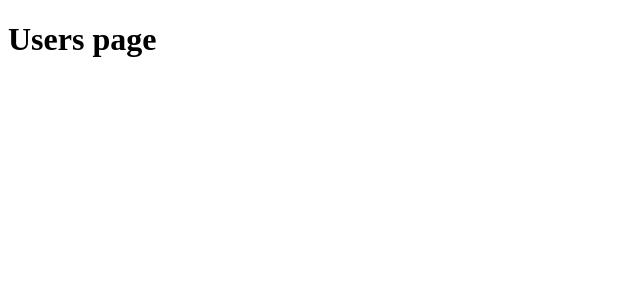
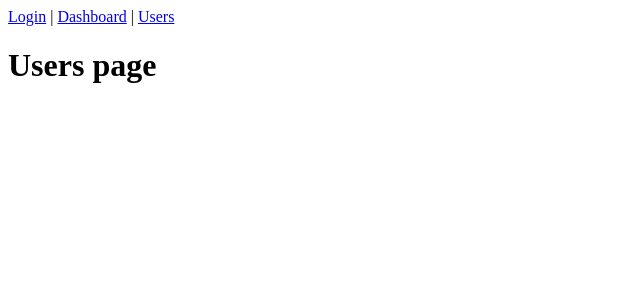
Before and after one commit to Trifonix/first-react-admin-panel-app, a React (Vite) app in the folder client-app/: page /users in a window 1280 px wide. Shown: the top 300 px of the page, without its empty margins (0-640 px from the left). Built offline with nearby package versions, Linux system fonts and the light colour scheme.

Commit message:
add Header component

```diff
--- a/client-app/src/App.tsx
+++ b/client-app/src/App.tsx
@@ -1,4 +1,5 @@
 import { BrowserRouter, Routes, Route } from "react-router-dom";
+import Header from "./components/Header";
 import Dashboard from "./pages/Dashboard";
 import Login from "./pages/Login";
 import UserDetails from "./pages/UserDetails";
@@ -7,6 +8,7 @@ import Users from "./pages/Users";
 function App() {
   return (
     <BrowserRouter>
+      <Header />
       <Routes>
         <Route path="/" element={<Login />} />
         <Route path="/dashboard" element={<Dashboard />} />
--- /dev/null
+++ b/client-app/src/components/Header.tsx
@@ -0,0 +1,13 @@
+import { Link } from "react-router-dom";
+
+function Header() {
+  return (
+    <nav>
+      <Link to="/">Login</Link>{" | "}
+      <Link to="/dashboard">Dashboard</Link>{" | "}
+      <Link to="/users">Users</Link>
+    </nav>
+  );
+}
+
+export default Header;
```
Also changed, not shown: client-app/src/components/Header.jsx (deleted).
